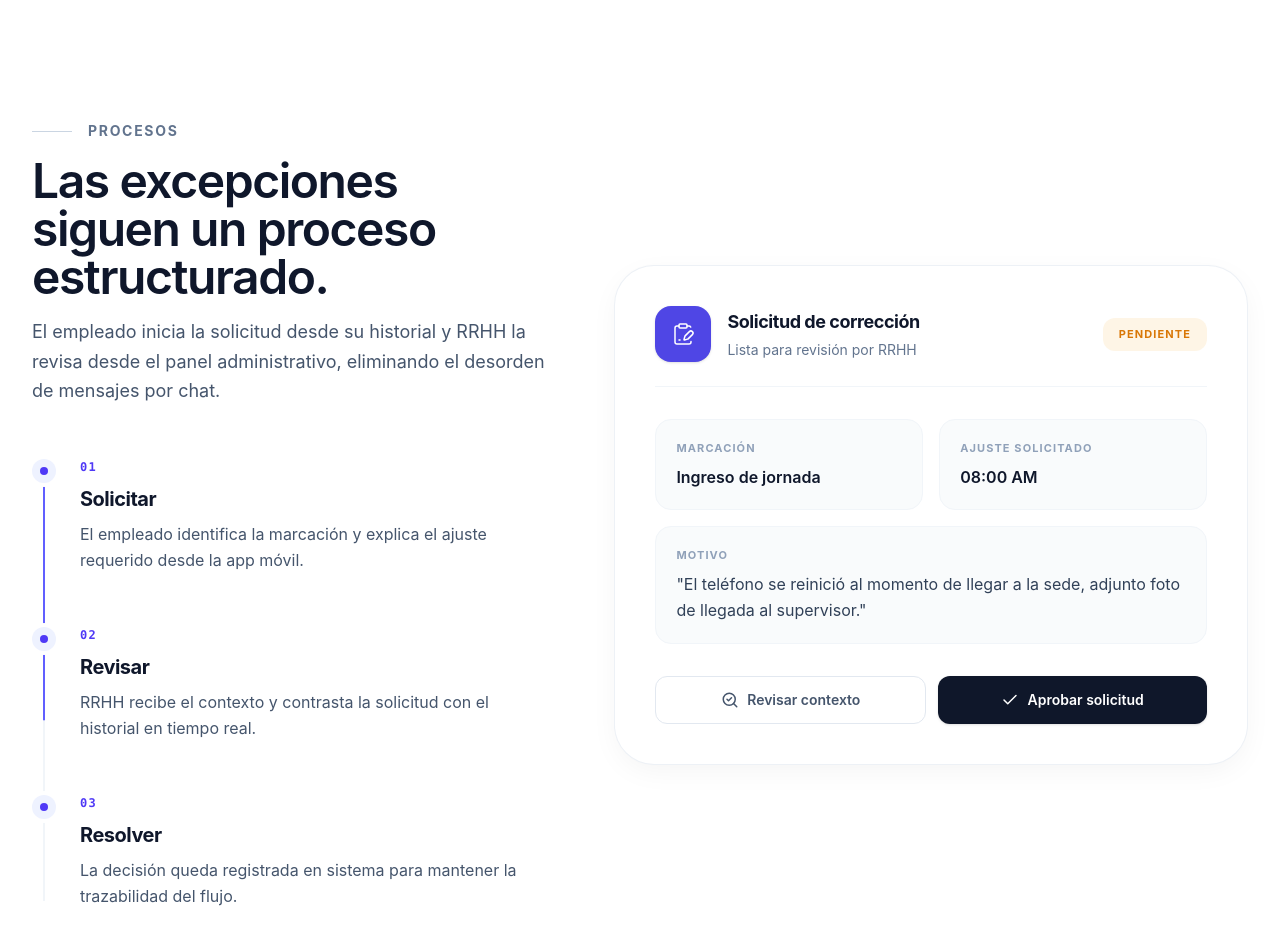
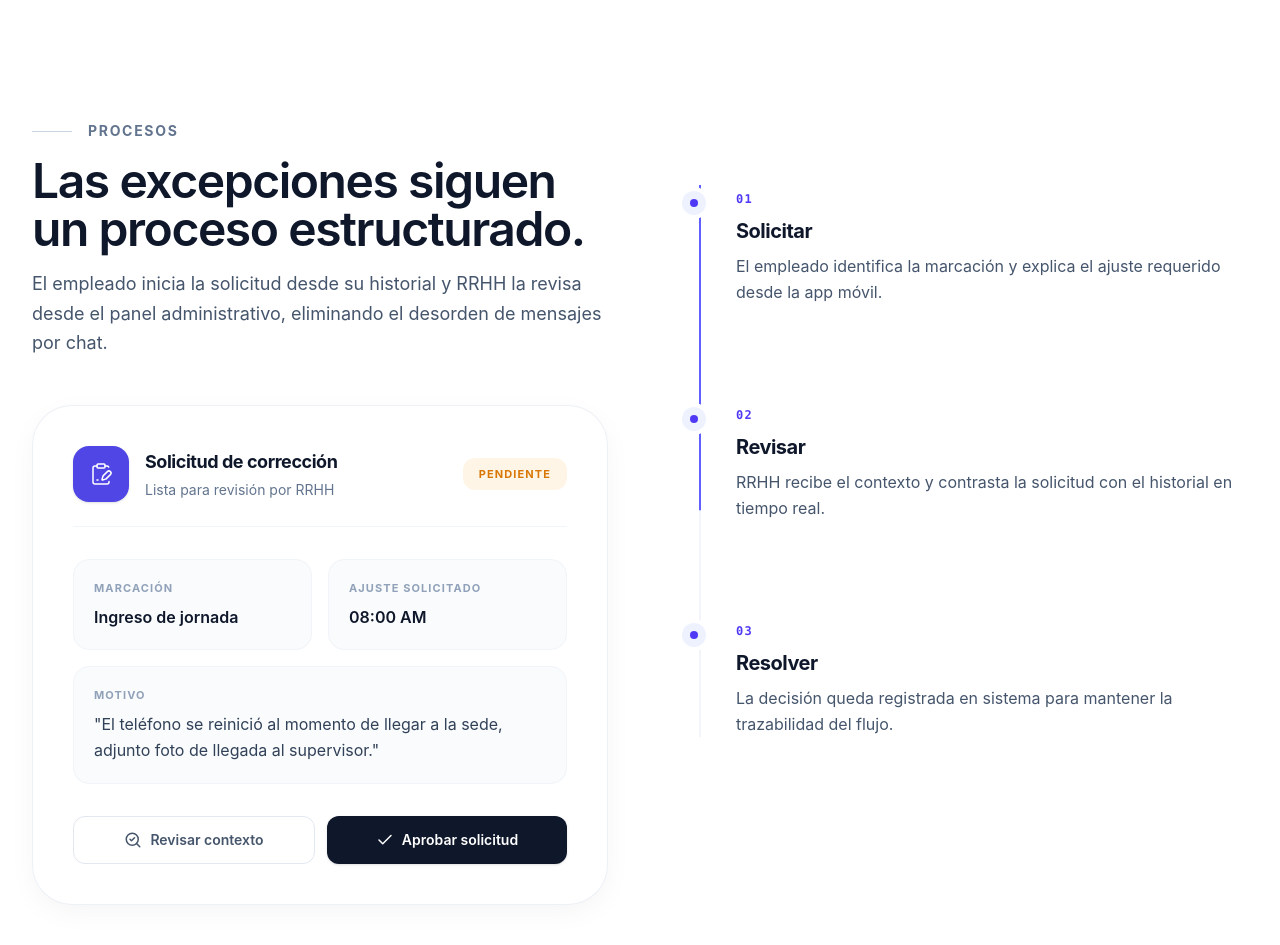
Before and after one commit to Checkio-attendance-tracking/Checkio-Project, a React (Vite) app in the folder frontend/: page /landing in a window 1280 px wide. Shown: the part 4860-5805 px from the top of the page. Built offline with nearby package versions, Linux system fonts and the light colour scheme; no server answers.

Commit message:
feat(landing): swap layout in CorrectionsSection to give scroll animation more vertical real estate

```diff
--- a/frontend/src/components/landing/CorrectionsSection.tsx
+++ b/frontend/src/components/landing/CorrectionsSection.tsx
@@ -34,39 +34,17 @@ export function CorrectionsSection() {
   return (
     <div className="border-t border-slate-200/60 py-24 sm:py-32" ref={containerRef}>
       <div className="mx-auto max-w-7xl px-4 sm:px-6 lg:px-8">
-        <div className="grid gap-16 lg:grid-cols-[0.9fr_1.1fr] lg:items-center">
-          <div>
+        <div className="grid gap-16 lg:grid-cols-[1fr_1fr] lg:items-start">
+
+          {/* Left Column: Heading & Sticky Card */}
+          <div className="flex flex-col gap-12 lg:sticky lg:top-32">
             <SectionHeading
               eyebrow="Procesos"
               title="Las excepciones siguen un proceso estructurado."
               description="El empleado inicia la solicitud desde su historial y RRHH la revisa desde el panel administrativo, eliminando el desorden de mensajes por chat."
             />
 
-            <div className="relative mt-12 pl-8 md:pl-12">
-              {/* Background Line */}
-              <div className="absolute left-[11px] top-2 bottom-2 w-[2px] bg-slate-100" />
-              {/* Animated Progress Line */}
-              <motion.div
-                className="absolute left-[11px] top-2 bottom-2 w-[2px] bg-indigo-500 origin-top"
-                style={{ scaleY: lineHeight }}
-              />
-
-              <ol className="space-y-12">
-                {steps.map((step) => (
-                  <li key={step.number} className="relative">
-                    <div className="absolute -left-8 top-1.5 flex h-6 w-6 items-center justify-center rounded-full bg-indigo-50 ring-4 ring-white md:-left-12">
-                      <div className="h-2 w-2 rounded-full bg-indigo-600" />
-                    </div>
-                    <span className="font-mono text-xs font-bold tracking-widest text-indigo-600">{step.number}</span>
-                    <h3 className="mt-2 text-xl font-bold tracking-tight text-slate-900">{step.title}</h3>
-                    <p className="mt-2 text-base leading-relaxed text-slate-600">{step.text}</p>
-                  </li>
-                ))}
-              </ol>
-            </div>
-          </div>
-
-          <div className="sticky top-32 rounded-[2.5rem] border border-slate-200/60 bg-white p-8 shadow-[0_8px_30px_-4px_rgba(0,0,0,0.05)] md:p-10">
+            <div className="rounded-[2.5rem] border border-slate-200/60 bg-white p-8 shadow-[0_8px_30px_-4px_rgba(0,0,0,0.05)] md:p-10">
               <div className="flex flex-col sm:flex-row sm:items-center justify-between border-b border-slate-100 pb-6 gap-4">
                 <div className="flex items-center gap-4">
                   <motion.div
@@ -140,6 +118,30 @@ export function CorrectionsSection() {
               </div>
             </div>
           </div>
+
+          {/* Right Column: Timeline */}
+          <div className="relative pl-8 md:pl-12 lg:pl-16 lg:py-16 pb-12 lg:pb-32">
+            <div className="absolute left-[11px] lg:left-[27px] top-2 lg:top-16 bottom-2 lg:bottom-32 w-[2px] bg-slate-100" />
+            <motion.div
+              className="absolute left-[11px] lg:left-[27px] top-2 lg:top-16 bottom-2 lg:bottom-32 w-[2px] bg-indigo-500 origin-top"
+              style={{ scaleY: lineHeight }}
+            />
+
+            <ol className="space-y-24">
+              {steps.map((step) => (
+                <li key={step.number} className="relative">
+                  <div className="absolute -left-8 lg:-left-12 top-1.5 flex h-6 w-6 items-center justify-center rounded-full bg-indigo-50 ring-4 ring-white md:-left-12 lg:-left-[54px]">
+                    <div className="h-2 w-2 rounded-full bg-indigo-600" />
+                  </div>
+                  <span className="font-mono text-xs font-bold tracking-widest text-indigo-600">{step.number}</span>
+                  <h3 className="mt-2 text-xl font-bold tracking-tight text-slate-900">{step.title}</h3>
+                  <p className="mt-2 text-base leading-relaxed text-slate-600">{step.text}</p>
+                </li>
+              ))}
+            </ol>
+          </div>
+
+        </div>
       </div>
     </div>
   );
```
Lines whose indentation alone changed are shown as unchanged.
